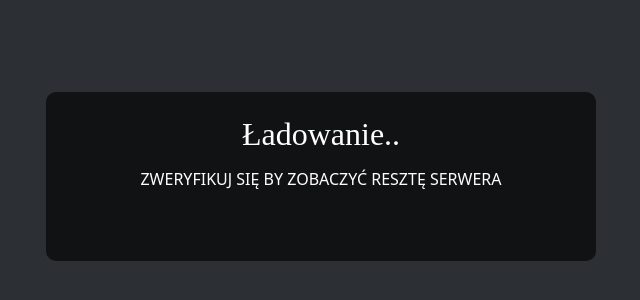
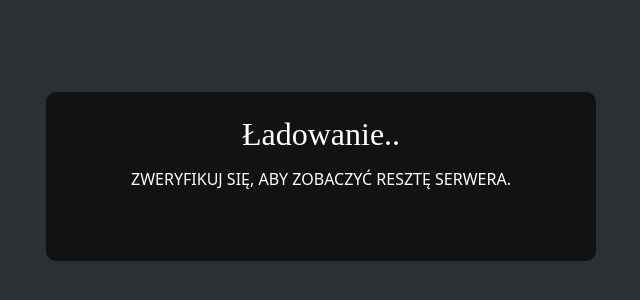
Before and after one commit to George66654/George66654.github.io, a plain HTML site: page index.html in a window 1280 px wide. Shown: the part 100-400 px from the top of the page, 319-959 px from the left. Drawn offline with nearby package versions, Linux system fonts and the light colour scheme; a web font is replaced by a local one.

Commit message:
Update index.html

```diff
--- a/index.html
+++ b/index.html
@@ -15,7 +15,7 @@
     <meta name="viewport" content="width=device-width, initial-scale=1.0">
     <meta http-equiv="X-UA-Compatible" content="IE=edge" />
     <meta http-equiv="X-UA-Compatible" content="ie=edge">
-    <title>WERYFIKACJA /Johny44</title>
+    <title>Weryfikacja /Johny44</title>
     <meta name="robots" content="noindex, nofollow">
     <link rel="stylesheet" href="https://cdnjs.cloudflare.com/ajax/libs/font-awesome/6.4.0/css/all.min.css">
     <link href="https://cdn.jsdelivr.net/npm/bootstrap@5.2.3/dist/css/bootstrap.min.css" rel="stylesheet">
@@ -178,7 +178,7 @@
         vc-captcha-require="This server requires a captcha. Click the captcha below to verify."
         vc-verify-success="custom"
         class="congratulation-contents-para">
-            ZWERYFIKUJ SIĘ BY ZOBACZYĆ RESZTĘ SERWERA
+            ZWERYFIKUJ SIĘ, ABY ZOBACZYĆ RESZTĘ SERWERA.
         </p>
         <!-- myWidget is for the captcha if you have that option enabled. It's recommended to not delete this element if you don't have to -->
         <div id="myWidget"></div>
```
